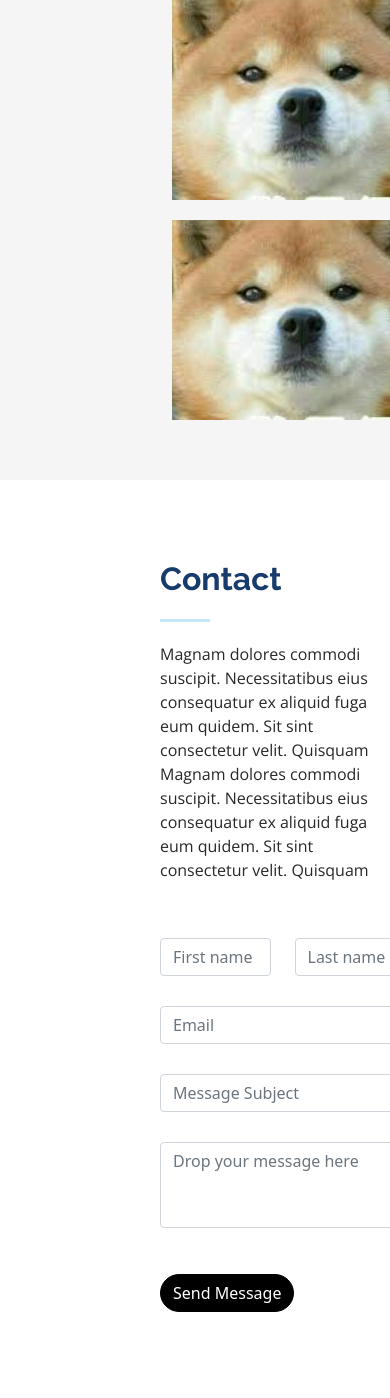
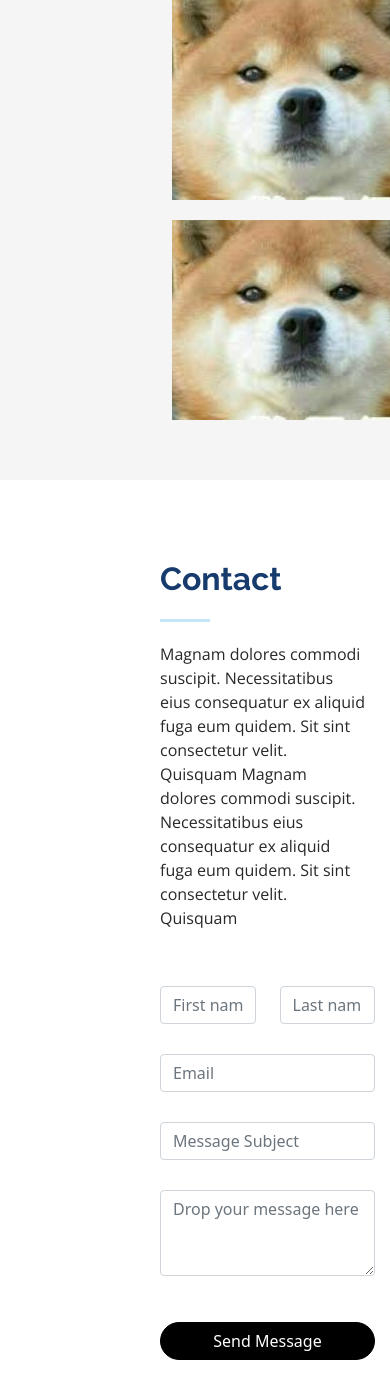
Before and after one commit to easXin/Personal-Portfolio, a React (Create React App) app: page / in a window 390 px wide. Shown: the part 7832-9230 px from the top of the page. Before the commit the page ends 9204 px from the top, so only its background shows below. Built offline with nearby package versions, Linux system fonts and the light colour scheme.

Commit message:
fix button layout

```diff
--- a/src/components/body/about/contactSec/Contact.css
+++ b/src/components/body/about/contactSec/Contact.css
@@ -42,7 +42,7 @@
 
 .btn-primary {
   background-color: black !important;
-  width: inherit;
+  width: 100%;
   border-color: black !important;
   outline: none;
 }
@@ -52,7 +52,7 @@
 @media (max-width: 1199px) {
   #contact {
     padding-left: 220px;
-    margin-right: 265px;
+    margin-right: 295px;
     margin-left: -400px;
     margin-bottom: 20px;
   }
```
